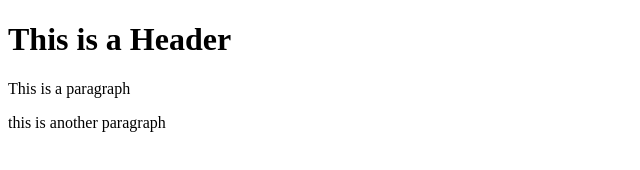
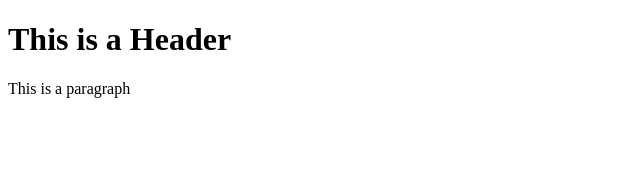
Before and after one commit to P0l4ris/git-test, a plain HTML site: page index.html in a window 1280 px wide. Shown: the whole page, without its empty margins (0-640 px from the left). Drawn offline with Linux system fonts and the light colour scheme.

Commit message:
First Commit

```diff
--- a/index.html
+++ b/index.html
@@ -7,6 +7,5 @@
 <body>
     <h1>This is a Header</h1>
     <p>This is a paragraph</p>
-    <p>this is another paragraph</p>
 </body>
 </html>
```
